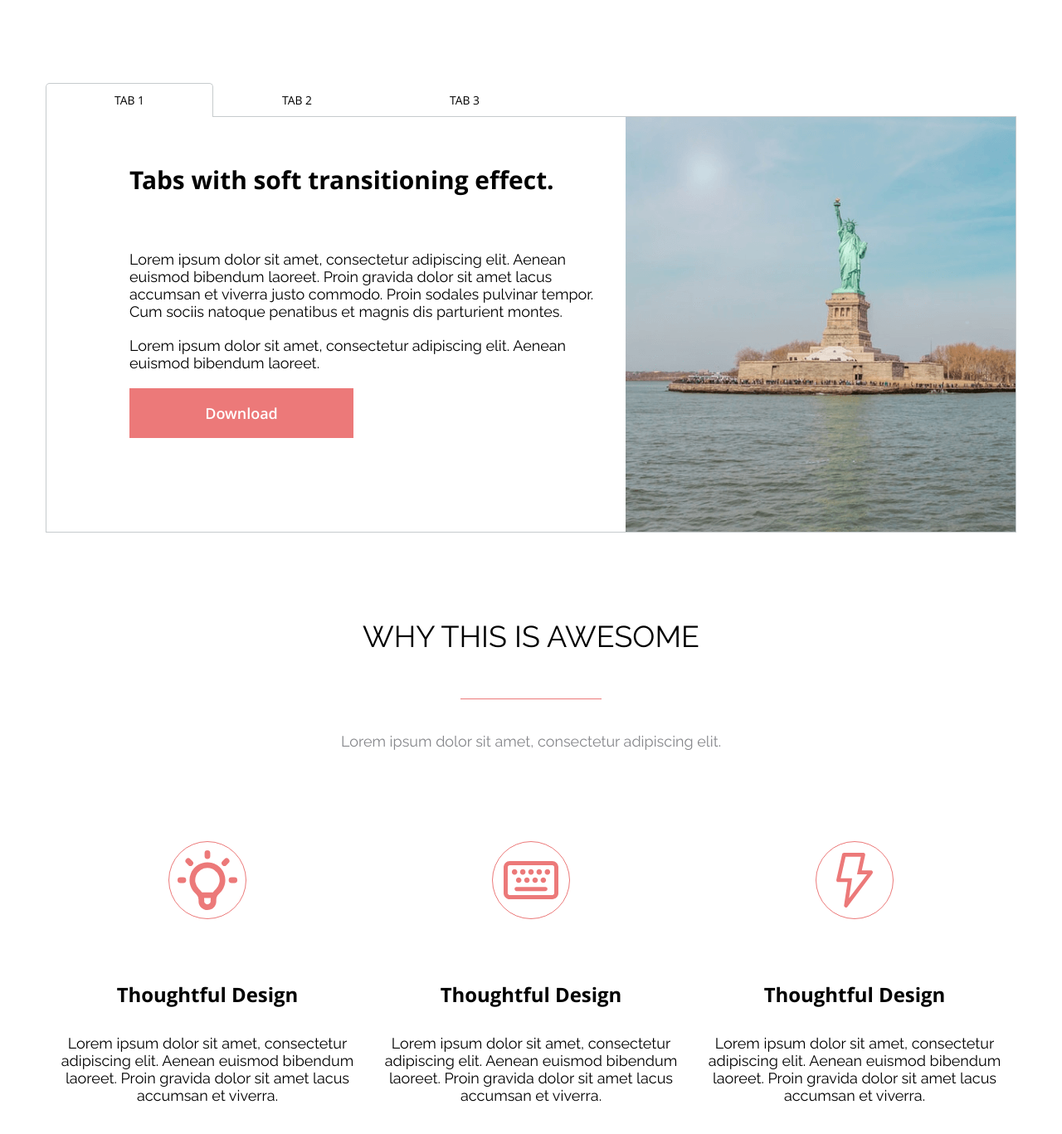
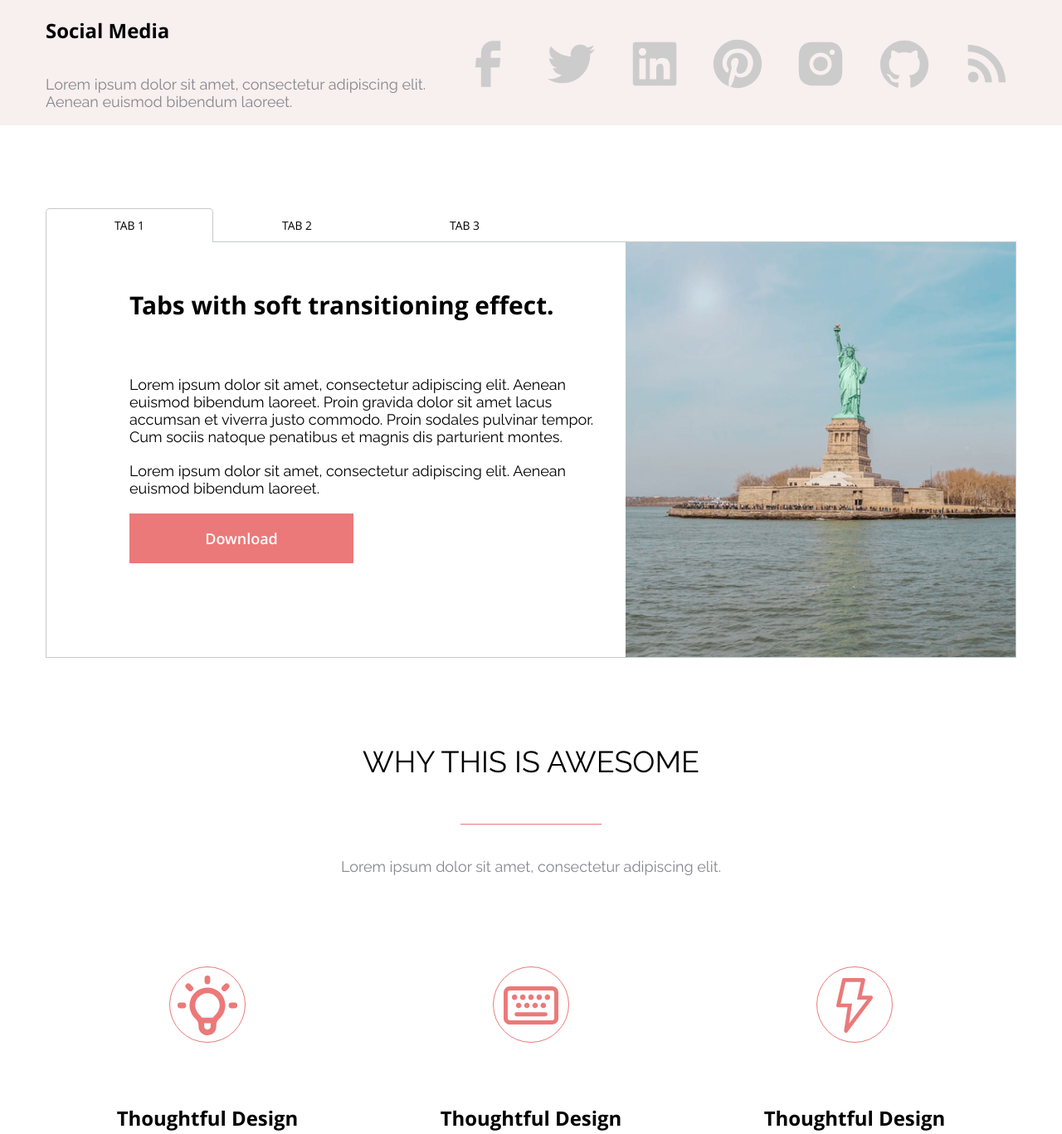
Before and after one commit to payne52/AXIT, a plain HTML site: page index.html in a window 1280 px wide. Shown: the top 1367 px of the page at 83% size. Drawn offline with Linux system fonts and the light colour scheme.

Commit message:
add section Social Media

```diff
--- a/css/benefits.css
+++ b/css/benefits.css
@@ -8,14 +8,16 @@
     padding: 15px;
 }
 .benefits__icon-block {
-    width: 92px;
-    height: 92px;
+    width: 90px;
+    height: 90px;
+    line-height: 90px;
     border: 1px solid #EC7979;
     border-radius: 50%;
-    display: flex;
-    align-items: center;
-    justify-content: center;
     margin: 0 auto 74px auto;
+    text-align: center;
+}
+.benefits__icon {
+    vertical-align: middle;
 }
 .benefits__list-item:hover .benefits__icon {
     transform: rotate(360deg);
--- /dev/null
+++ b/css/social-media.css
@@ -0,0 +1,38 @@
+.social-media {
+    background-color: #F8EFEF;
+    padding-bottom: 0;
+}
+.social-media > .container {
+    display: flex;
+}
+.social-media__description {
+    width: 40%;
+}
+.social-media__description__title {
+    margin: 0px;
+    padding: 20px 0;
+}
+.social-media__description__text {
+    color: #86878B;
+}
+.social-media__icons {
+    flex-grow: 1;
+}
+.social-media__icons__list {
+    margin: 0;
+    padding: 0 0 0 30px;
+    height: 100%;
+    display: flex;
+    justify-content: space-between;
+    align-items: center;
+    list-style-type: none;
+}
+.social-media__icons__link {
+    display: block;
+    width: 70px;
+    line-height: 70px;
+    text-align: center;
+}
+.social-media__icons__icon {
+    vertical-align: middle;
+}
--- a/index.html
+++ b/index.html
@@ -8,11 +8,61 @@
 
         <link rel="stylesheet" href="./css/fonts.css">
         <link rel="stylesheet" href="./css/basic.css">
+        <link rel="stylesheet" href="./css/social-media.css">
         <link rel="stylesheet" href="./css/tabs.css">
         <link rel="stylesheet" href="./css/benefits.css">
         <link rel="stylesheet" href="./css/pricing.css">
     </head>
     <body>
+        <section class="social-media">
+            <div class="container">
+                <div class="social-media__description">
+                    <h4 class="social-media__description__title">Social Media</h4>
+                    <p class="social-media__description__text">
+                        Lorem ipsum dolor sit amet, consectetur adipiscing elit. Aenean euismod bibendum laoreet.
+                    </p>
+                </div>
+                <div class="social-media__icons">
+                    <ul class="social-media__icons__list">
+                        <li class="social-media__icons__list-item">
+                            <a href="#" class="social-media__icons__link">
+                                <img src="./images/icons/facebook-icon.svg" alt="facebook-icon" class="social-media__icons__icon">
+                            </a>
+                        </li>
+                        <li class="social-media__icons__list-item">
+                            <a href="#" class="social-media__icons__link">
+                                <img src="./images/icons/twitter-icon.svg" alt="twitter-icon" class="social-media__icons__icon">
+                            </a>
+                        </li>
+                        <li class="social-media__icons__list-item">
+                            <a href="#" class="social-media__icons__link">
+                                <img src="./images/icons/linkedin-icon.svg" alt="linkedin-icon" class="social-media__icons__icon">
+                            </a>
+                        </li>
+                        <li class="social-media__icons__list-item">
+                            <a href="#" class="social-media__icons__link">
+                                <img src="./images/icons/pinterest-icon.svg" alt="pinterest-icon" class="social-media__icons__icon">
+                            </a>
+                        </li>
+                        <li class="social-media__icons__list-item">
+                            <a href="#" class="social-media__icons__link">
+                                <img src="./images/icons/instagram-icon.svg" alt="instagram-icon" class="social-media__icons__icon">
+                            </a>
+                        </li>
+                        <li class="social-media__icons__list-item">
+                            <a href="#" class="social-media__icons__link">
+                                <img src="./images/icons/github-icon.svg" alt="github-icon" class="social-media__icons__icon">
+                            </a>
+                        </li>
+                        <li class="social-media__icons__list-item">
+                            <a href="#" class="social-media__icons__link">
+                                <img src="./images/icons/rss-icon.svg" alt="rss-icon" class="social-media__icons__icon">
+                            </a>
+                        </li>
+                    </ul>
+                </div>
+            </div>
+        </section>
         <section class="tabs">
             <div class="container">
                 <ul class="tabs__selectors">
@@ -48,7 +98,7 @@
                 <ul class="benefits__list">
                     <li class="benefits__list-item">
                         <div class="benefits__icon-block">
-                            <img src="./images/lamp-icon.svg" alt="" class="benefits__icon">
+                            <img src="./images/icons/lamp-icon.svg" alt="lamp-icon" class="benefits__icon">
                         </div>
                         <h4 class="benefits__list-item__title">Thoughtful Design</h4>
                         <p class="benefits__list-item__description">
@@ -58,7 +108,7 @@
                     </li>
                     <li class="benefits__list-item">
                         <div class="benefits__icon-block">
-                            <img src="./images/keyboard-icon.svg" alt="" class="benefits__icon">
+                            <img src="./images/icons/keyboard-icon.svg" alt="keyboard-icon" class="benefits__icon">
                         </div>
                         <h4 class="benefits__list-item__title">Thoughtful Design</h4>
                         <p class="benefits__list-item__description">
@@ -68,7 +118,7 @@
                     </li>
                     <li class="benefits__list-item">
                         <div class="benefits__icon-block">
-                            <img src="./images/lightning-icon.svg" alt="" class="benefits__icon">
+                            <img src="./images/icons/lightning-icon.svg" alt="lightning-icon" class="benefits__icon">
                         </div>
                         <h4 class="benefits__list-item__title">Thoughtful Design</h4>
                         <p class="benefits__list-item__description">
```
Also changed, not shown: README.md, images/icons/facebook-icon.svg (added), images/icons/github-icon.svg (added), images/icons/instagram-icon.svg (added), images/icons/keyboard-icon.svg (renamed from images/keyboard-icon.svg), images/icons/lamp-icon.svg (renamed from images/lamp-icon.svg), images/icons/lightning-icon.svg (renamed from images/lightning-icon.svg), images/icons/linkedin-icon.svg (added), images/icons/pinterest-icon.svg (added), images/icons/rss-icon.svg (added), images/icons/twitter-icon.svg (added).
